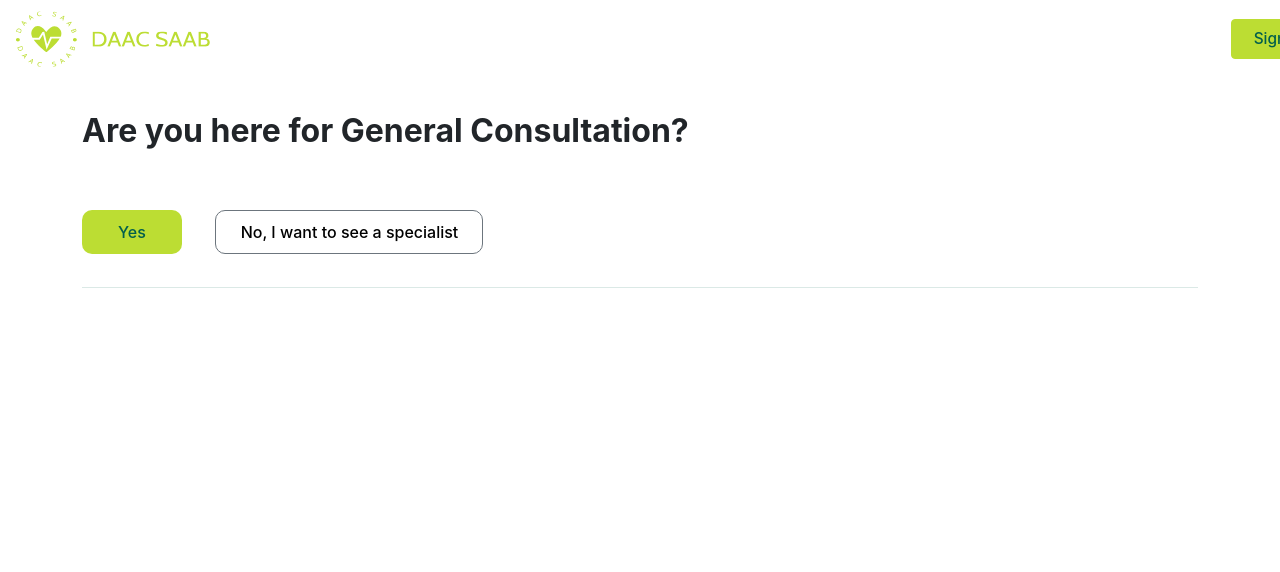
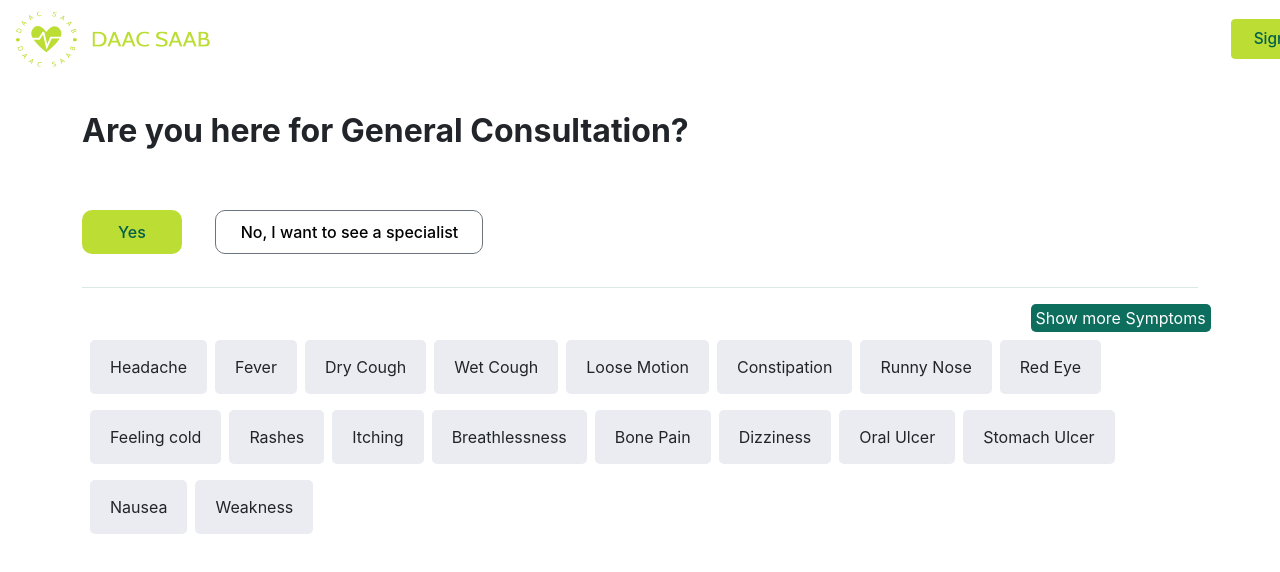
Before and after one commit to bhushanhr26/daacsaab, a React (Create React App) app: page /One-tap in a window 1280 px wide. Shown: the top 572 px of the page. Built offline with nearby package versions, Linux system fonts and the light colour scheme.

Commit message:
Added ShowMore button and filtering of symptoms

```diff
--- /dev/null
+++ b/src/components/Symptoms/css/Symptoms.css
@@ -0,0 +1,14 @@
+.symptoms{
+    height:50px;
+    width:160px;
+    text-align:center;
+    background-color: #EAECF1;
+    border-radius: 5px;
+    color:black;
+    font-weight: 500;
+}
+.container-1{
+    display: flex;
+    flex-direction: row;
+    flex-wrap: wrap;
+}
--- /dev/null
+++ b/src/components/Symptoms/js/Symptoms.jsx
@@ -0,0 +1,15 @@
+import React from 'react'
+import "../css/Symptoms.css"
+const Symptoms = (props) => {
+  return (
+    <div>
+        <div className="container-1">
+        <div className="symptoms">
+            <p>{props.symptom}</p>
+        </div>
+        </div>
+    </div>
+  )
+}
+
+export default Symptoms
--- a/src/views/One-tap/css/oneTap.css
+++ b/src/views/One-tap/css/oneTap.css
@@ -41,3 +41,29 @@ hr{
     margin-top:3%;
     color:#6fa79c
 }
+.testS{
+    padding:15px 20px;
+    background-color: #EAECF1;
+    border-radius:5px;
+}
+.sym-card{
+    cursor: pointer;
+}
+.sym-card:hover{
+    transform:scale(1.06);
+    background-color:#a7d0c4;
+}
+.btn-light{
+    padding:2px 5px;
+    position:relative;
+    left:85%;
+    background-color: #0d6e5e;
+    color:white;
+    border:none;
+    border-radius:5px;
+}
+.btn-light:hover{
+    background-color: #488c80;
+    color:white;
+
+}
--- a/src/views/One-tap/js/OneTap.js
+++ b/src/views/One-tap/js/OneTap.js
@@ -1,9 +1,17 @@
 import React from 'react';
+import { useState } from 'react';
 import "../css/oneTap.css";
-const oneTap = () => {
-const symptoms=["Headache","Fever","Dry Cough","Wet Cough","Loose Motion","Constipation","Runny Nose","Red Eye","Feeling cold"
-,"Rashes","Itching","Breathlessness","Pain in Knee","Leg Sprain","Cut on Skin","Vomitting","Swollen Eye","Migraine","Unable to Sleep",
-"Loss of appetite","Pain in Kness"];
+import Symptoms from '../../../components/Symptoms/js/Symptoms';
+const data=[
+  "Headache","Fever","Dry Cough","Wet Cough","Loose Motion","Constipation","Runny Nose","Red Eye","Feeling cold"
+,"Rashes","Itching","Breathlessness","Bone Pain","Dizziness","Oral Ulcer","Stomach Ulcer","Nausea","Weakness","Pain in Knee","Leg Sprain","Cut on Skin","Vomitting","Swollen Eye","Migraine","Unable to Sleep",
+"Loss of appetite","Pain in Kness","Burning while Urinating"
+,"Itchiness in Genitals","Dandruff","Abdominal (Pain)","Abdominal (Burning)","Chest Pain","Chest Burning","Neck Pain","Nose Bleeding"];
+function OneTap() {
+const [show,setShow]=useState(true);
+const [symData, setSymData] = useState(data);
+const[buttonText,setButtonText]=useState("Show more Symptoms")
+const changeText=(text)=>setButtonText(text);
   return (
     <div>
       <div className="container">
@@ -15,12 +23,26 @@ const symptoms=["Headache","Fever","Dry Cough","Wet Cough","Loose Motion","Const
       <div className="selection">
       <button className="btn btn-primary">Yes</button>
       <button className="btn btn-secondary">No, I want to see a specialist</button>
-      </div>
-      <hr></hr>
 
       </div>
+
+      <hr></hr>
+      <div>
+        <button onClick={()=>{setShow(false); setButtonText("Show Less")}}  className="btn-light">{buttonText}</button>
+      </div>
+      <div className="d-flex flex-wrap ">
+
+      {symData.filter((x,i)=>show?i<18:i).map((x,i)=>{
+      return <div className="testS ms-2 my-2 sym-card"
+       key={i}>{x}</div>
+          })}
+      </div>
+
+
+      </div>
+
     </div>
   )
 }
 
-export default oneTap
+export default OneTap
```
